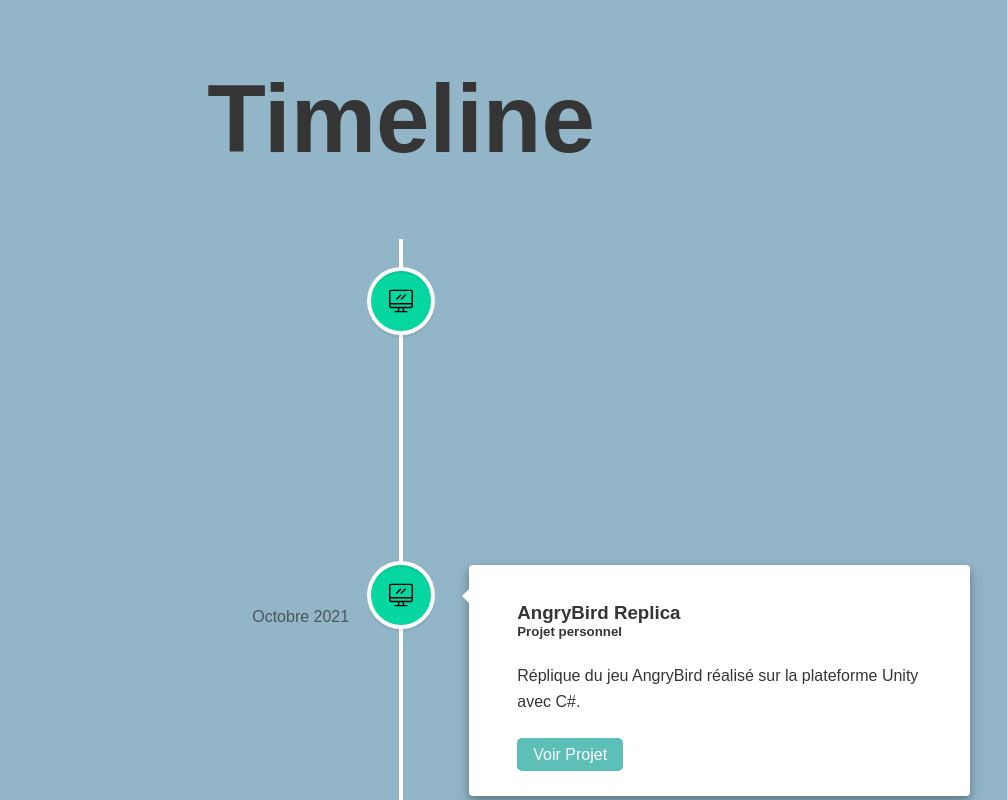
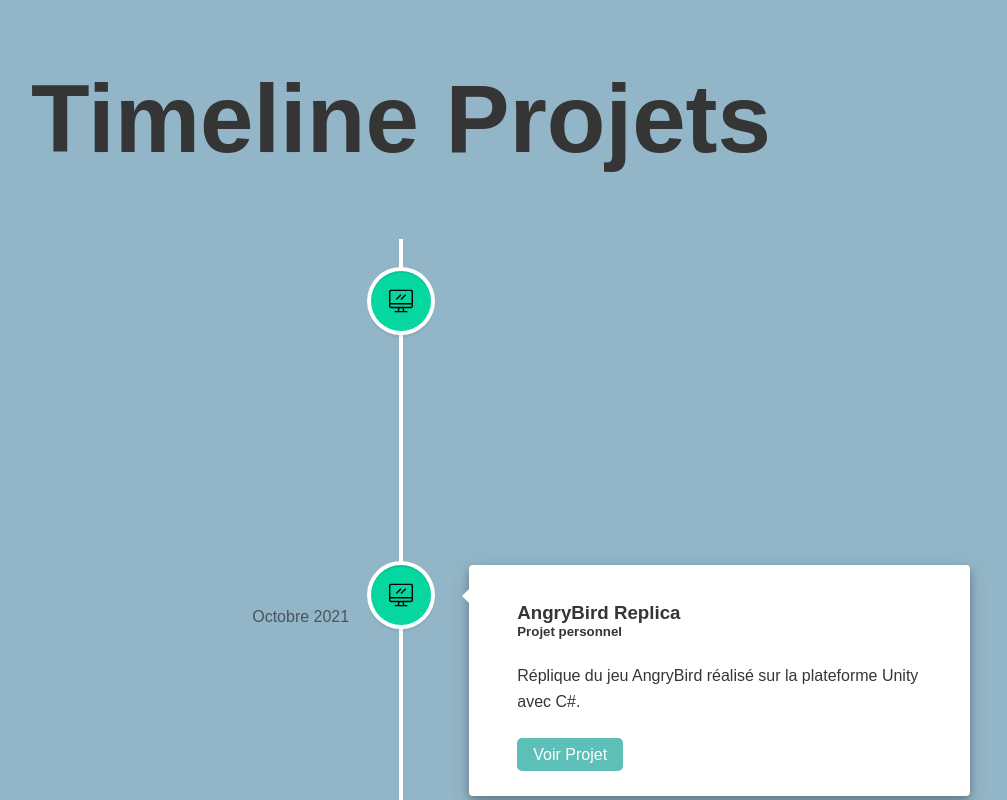
Before and after one commit to anne-marziale/timeline-portfolio, a React (Create React App) app: page / in a window 1280 px wide. Shown: the top 800 px of the page, without its empty margins (239-1246 px from the left). Built offline with nearby package versions, Linux system fonts and the light colour scheme.

Commit message:
Title changed

```diff
--- a/src/App.jsx
+++ b/src/App.jsx
@@ -17,7 +17,7 @@
 
   return (
     <div>
-      <h1 className="title">Timeline</h1>
+      <h1 className="title">Timeline Projets</h1>
       <VerticalTimeline>
         {timelineElements.map((element) => {
           let isWorkIcon = element.icon === 'work';
```
